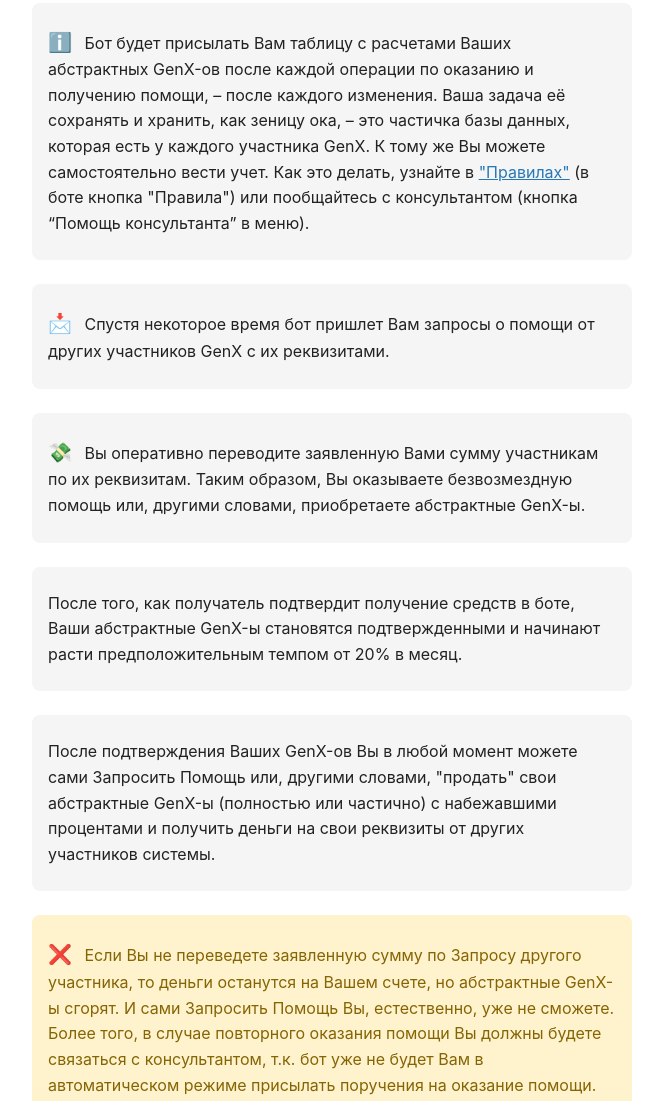
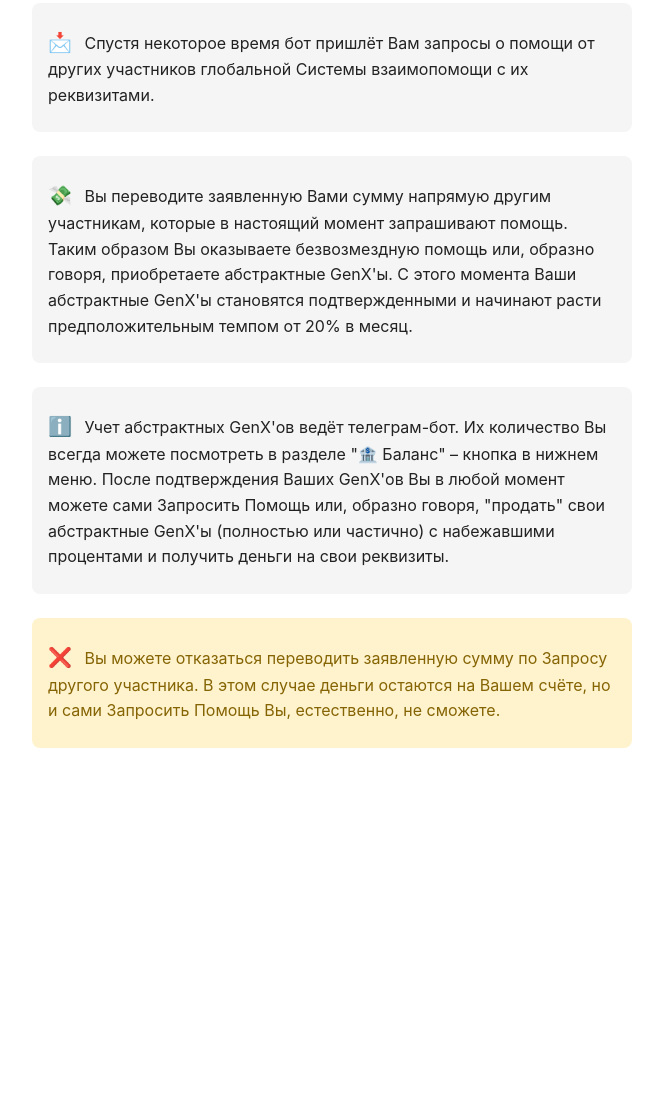
Before and after one commit to GromovAleks357/how-it-works-genx, a plain HTML site: page index.html in a window 1280 px wide. Shown: the part 322-1423 px from the top of the page, without its empty margins (308-971 px from the left). After the commit the page ends 1110 px from the top, so only its background shows below. Drawn offline with Linux system fonts and the light colour scheme.

Commit message:
INV-1654 index.html text change

```diff
--- a/index.html
+++ b/index.html
@@ -117,44 +117,28 @@
 		</div>
 
 		<div class="step">
-			<p><span class="emoji">ℹ️</span> Бот будет присылать Вам таблицу с расчетами Ваших абстрактных GenX-ов после
-				каждой операции по оказанию и получению помощи, – после каждого изменения.
-				Ваша задача её сохранять и хранить, как зеницу ока, – это частичка базы данных, которая есть у каждого
-				участника GenX.
-				К тому же Вы можете самостоятельно вести учет. Как это делать, узнайте в <a
-					href="https://drive.google.com/drive/folders/1cJ0FDsswOscI9C1oZ4HYzY7AINyKp1sU?usp=drive_link">"Правилах"</a>
-				(в боте кнопка "Правила") или пообщайтесь с консультантом (кнопка “Помощь консультанта” в меню).
+			<p><span class="emoji">📩</span> Спустя некоторое время бот пришлёт Вам запросы о помощи от других участников глобальной Системы взаимопомощи с их реквизитами.</p>
+		</div>
+
+		<div class="step">
+			<p><span class="emoji">💸</span> Вы переводите заявленную Вами сумму напрямую другим участникам,
+				которые в настоящий момент запрашивают помощь. Таким образом Вы оказываете безвозмездную помощь или,
+				образно говоря, приобретаете абстрактные GenX'ы.
+				С этого момента Ваши абстрактные GenX'ы становятся подтвержденными и начинают расти предположительным темпом от 20% в месяц.
 			</p>
 		</div>
 
 		<div class="step">
-			<p><span class="emoji">📩</span> Спустя некоторое время бот пришлет Вам запросы о помощи от других
-				участников GenX с их реквизитами.</p>
-		</div>
-
-		<div class="step">
-			<p><span class="emoji">💸</span> Вы оперативно переводите заявленную Вами сумму участникам по их реквизитам.
-				Таким образом, Вы оказываете безвозмездную помощь или, другими словами, приобретаете абстрактные GenX-ы.
+			<p><span class="emoji">ℹ️</span> Учет абстрактных GenX'ов ведёт телеграм-бот.
+				Их количество Вы всегда можете посмотреть в разделе "🏦 Баланс" – кнопка в нижнем меню.
+				После подтверждения Ваших GenX'ов Вы в любой момент можете сами Запросить Помощь или,
+				образно говоря, "продать" свои абстрактные GenX'ы (полностью или частично) с набежавшими процентами и получить деньги на свои реквизиты.
 			</p>
 		</div>
 
-		<div class="step">
-			<p>После того, как получатель подтвердит получение средств в боте, Ваши абстрактные GenX-ы становятся
-				подтвержденными и начинают расти предположительным темпом от 20% в месяц.</p>
-		</div>
-
-		<div class="step">
-			<p>После подтверждения Ваших GenX-ов Вы в любой момент можете сами Запросить Помощь или, другими словами,
-				"продать" свои абстрактные GenX-ы (полностью или частично) с набежавшими процентами и получить деньги на
-				свои реквизиты от других участников системы.</p>
-		</div>
-
 		<div class="step warning">
-			<p><span class="emoji">❌</span> Если Вы не переведете заявленную сумму по Запросу другого участника, то
-				деньги останутся на Вашем счете, но абстрактные GenX-ы сгорят.
-				И сами Запросить Помощь Вы, естественно, уже не сможете. Более того, в случае повторного оказания помощи
-				Вы должны будете связаться с консультантом,
-				т.к. бот уже не будет Вам в автоматическом режиме присылать поручения на оказание помощи.</p>
+			<p><span class="emoji">❌</span> Вы можете отказаться переводить заявленную сумму по Запросу другого участника.
+				В этом случае деньги остаются на Вашем счёте, но и сами Запросить Помощь Вы, естественно, не сможете.</p>
 		</div>
 	</div>
 
```
